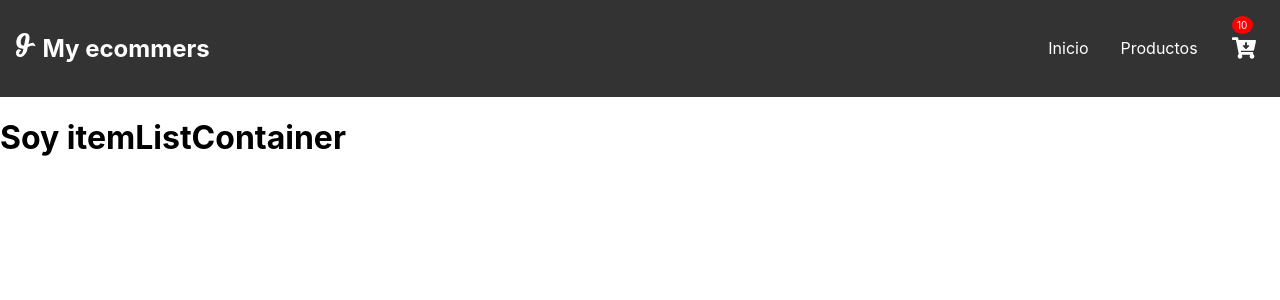
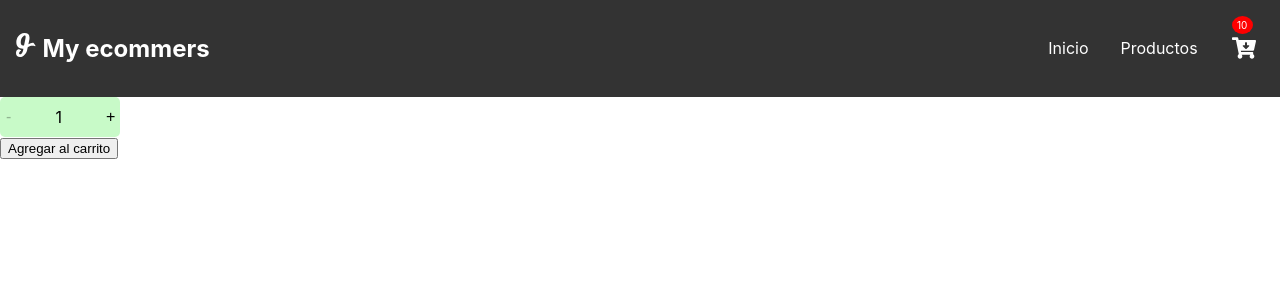
Before and after one commit to gomezz-mario/ecommerce-js, a React (Create React App) app: page / in a window 1280 px wide. Shown: the top 300 px of the page. Built offline with nearby package versions, Linux system fonts and the light colour scheme.

Commit message:
Se agrega componente ItemCount

```diff
--- a/src/App.js
+++ b/src/App.js
@@ -1,12 +1,15 @@
 
 import ItemListContainer from './componentes/ItemListContainer';
 import Navbar from './componentes/Navbar';
+
+
+
 
 function App() {
   return (
     <>
       <Navbar/>
-      <ItemListContainer texto="Soy itemListContainer"/>
+      <ItemListContainer/>
     </>
   );
 }
--- /dev/null
+++ b/src/componentes/ItemCount.jsx
@@ -0,0 +1,54 @@
+import React,{useState} from "react";
+import styled from "styled-components";
+
+export const ItemCount = ({initial, stock, onAdd}) => {
+
+	const[count, setCount] = useState(initial);
+
+	function increase(){
+		setCount(count+1);
+	}
+	function decrease(){
+		setCount(count-1);
+	}
+
+	return(
+		<ItemCountContainer>
+			<div className="item-count-w">
+				<button className="btn-unit" disabled={count<=1} onClick={decrease}>-</button>
+				<span className="item-count">{count}</span>
+				<button className="btn-unit" disabled={count>stock} onClick={increase}>+</button>
+			</div>
+			<button className="btn-add-to-chart" disabled={count<=0} onClick={()=> onAdd(count)}>Agregar al carrito</button>
+		</ItemCountContainer>
+
+	);
+};
+
+export default ItemCount;
+
+const ItemCountContainer = styled.div`
+	.item-count-w{
+		display: flex;
+		flex-direction: row nowrap;
+		align-items: center;
+		justify-content: center;
+		width: 120px;
+		height: 40px;
+		border-radius: 5px;
+		background-color: rgba(200,250,200,1);
+
+		.item-count{
+			display: flex;
+			justify-content: center;
+			width: 100%;
+		}
+		.btn-unit{
+			font-size: 16px;
+			width: 20px;
+			height: 100%;
+			background: none;
+			border: none;
+		}
+	}
+`;
--- a/src/componentes/ItemListContainer.jsx
+++ b/src/componentes/ItemListContainer.jsx
@@ -1,8 +1,16 @@
 import React from "react";
+import ItemCount from "./ItemCount";
 
-const ItemListContainer = (props) => {
+export const ItemListContainer = () => {
+
+	function onAdd(quantity){
+		console.log("Compraste "+quantity+ " unidades!");
+	}
+
 	return (
-		<h1>{props.texto}</h1>
+		<>
+			<ItemCount initial={1} stock={5} onAdd={onAdd}/>
+		</>
 	);
 };
 
```
